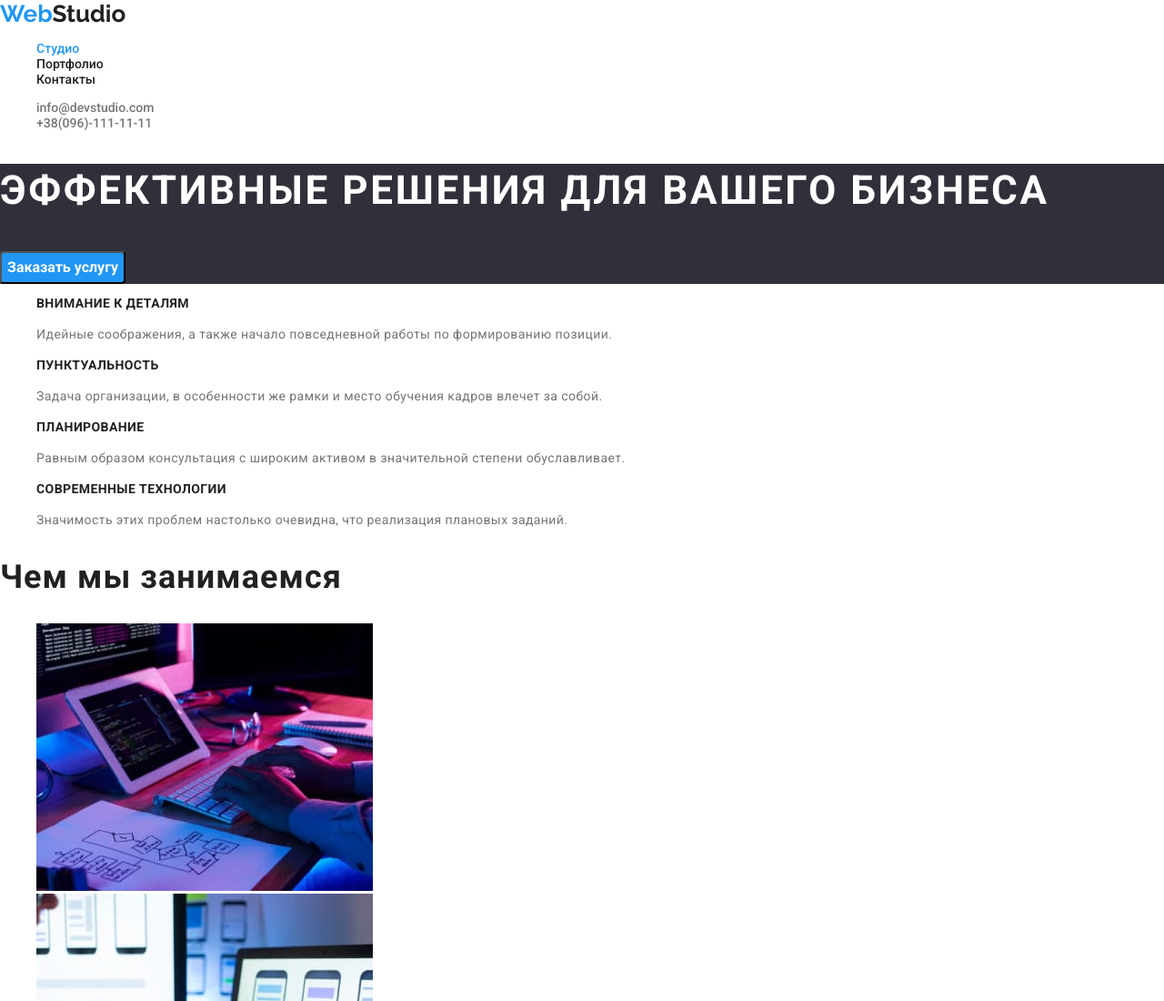
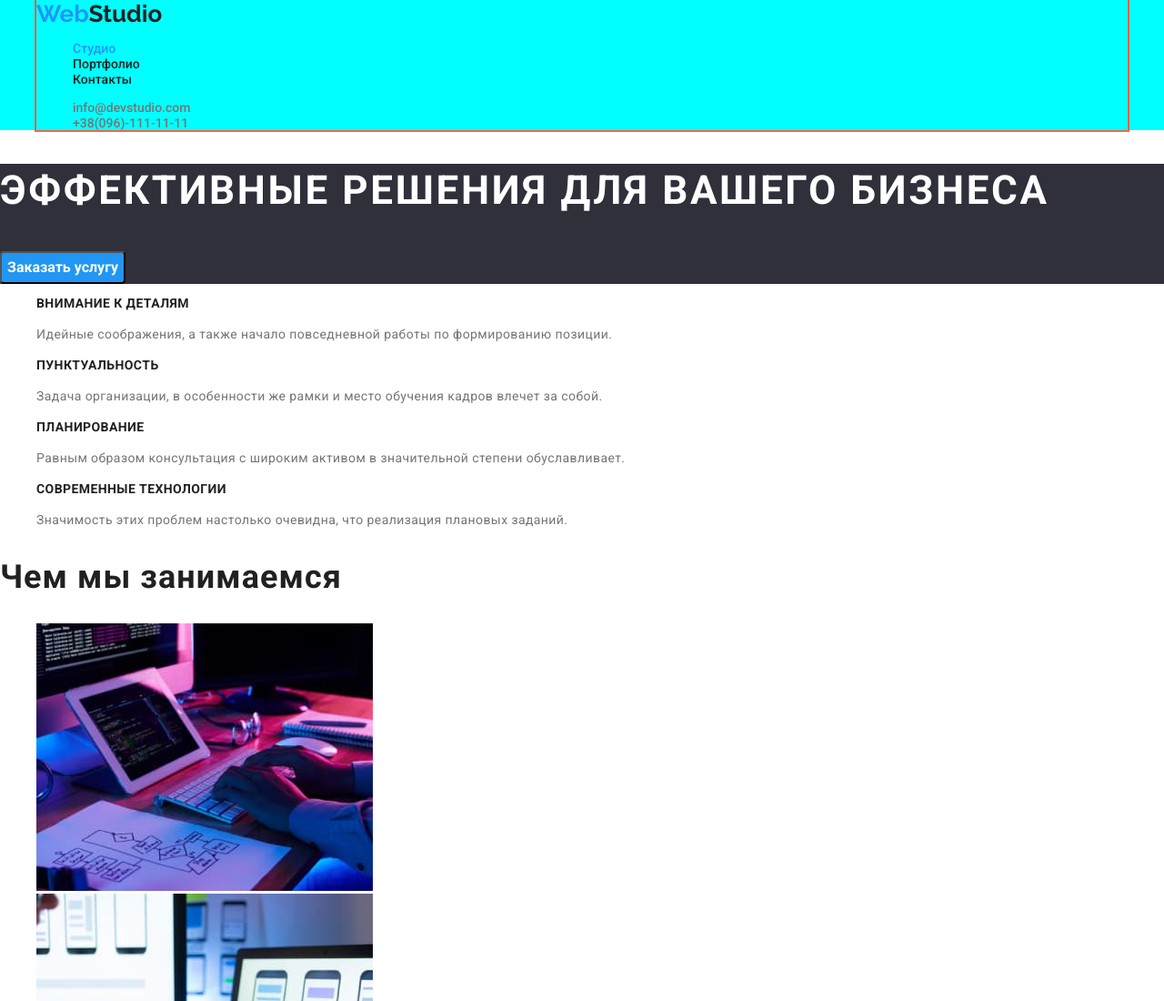
Before and after one commit to DariSh92/-goit-markup-hw-03, a plain HTML site: page index.html in a window 1280 px wide. Shown: the top 1100 px of the page at 91% size. Drawn offline with nearby package versions, Linux system fonts and the light colour scheme.

Commit message:
Оборачивает в див навигацию добавляет стили шапке

```diff
--- a/css/style.css
+++ b/css/style.css
@@ -14,6 +14,16 @@ body {
   font-size: 14px;
 }
 
+.container {
+  margin-left: auto;
+  margin-right: auto;
+  width: 1200px;
+  outline: 2px solid tomato;
+  background-color: aqua;
+}
+.header {
+  background-color: aqua;
+}
 .logo {
   color: var(--primary-text-color);
   font-family: Raleway;
--- a/index.html
+++ b/index.html
@@ -13,11 +13,14 @@
 </head>
 
 <body>
+<!-- <div class="container"> -->
     <header class="header">
+        <div class="container">
+        <nav>
         <a href="" class="logo" lang="en">
             Web<span class="logo-part-one">Studio</span>
         </a>
-        <nav>
+
             <ul class="nav-menu list">
                 <li>
                     <a href="" class="menu-link active">
@@ -36,7 +39,6 @@
                     </a>
                 </li>
             </ul>
-        </nav>
         <ul class="contacts-list">
             <li class="contacts-link">
                 <a class="contacts-list" href="mailto:info@devstudio.com">
@@ -49,7 +51,10 @@
                 </a>
             </li>
         </ul>
+        </nav>
+        </div>
     </header>
+   <!-- </div> -->
     <main>
         <section class="main-section">
             <h1 class="section-title"> Эффективные решения для вашего бизнеса</h1>
```
